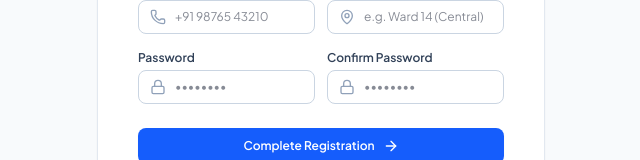
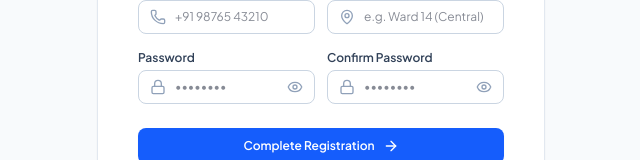
Before and after one commit to debiprasad229/CivicAI, a React (Vite) app in the folder client/: page /register in a window 1280 px wide. Shown: the part 436-596 px from the top of the page, without its empty margins (319-959 px from the left). Built offline with nearby package versions, Linux system fonts and the light colour scheme; no server answers.

Commit message:
remove switch to municipal admin button and all role toggle functionality

```diff
--- a/client/src/layouts/AppLayout.jsx
+++ b/client/src/layouts/AppLayout.jsx
@@ -18,8 +18,7 @@ import {
   ChevronRight,
   ExternalLink,
   Sparkles,
-  Layers,
-  ArrowLeftRight
+  Layers
 } from 'lucide-react';
 import { useAuth } from '../context/AuthContext';
 
@@ -51,14 +50,6 @@ export default function AppLayout() {
   ];
 
   const currentNav = isCitizen ? citizenNav : adminNav;
-
-  const handleToggleRole = () => {
-    if (isCitizen) {
-      navigate('/login', { state: { targetRole: 'admin' } });
-    } else {
-      navigate('/app/citizen');
-    }
-  };
 
   const handleLogout = () => {
     logout();
@@ -111,18 +102,8 @@ export default function AppLayout() {
             </div>
           </div>
 
-          {/* Right: Role Switcher Demo Badge, Notifications & Profile */}
+          {/* Right: Notifications & Profile */}
           <div className="flex items-center gap-3">
-            {/* Quick Role Switcher Button for Demo */}
-            <button
-              onClick={handleToggleRole}
-              title="Toggle between Citizen and Municipal Authority views"
-              className="hidden sm:inline-flex items-center gap-1.5 px-3 py-1.5 rounded-lg border text-xs font-semibold transition-colors bg-white hover:bg-slate-50 border-slate-200 text-slate-700 shadow-2xs"
-            >
-              <ArrowLeftRight className="w-3.5 h-3.5 text-blue-600" />
-              <span>Switch to {isCitizen ? 'Municipal Admin' : 'Citizen'}</span>
-            </button>
-
             {/* Notification Bell */}
             <button
               className="relative p-2 rounded-lg text-slate-500 hover:text-slate-700 hover:bg-slate-100"
@@ -164,19 +145,6 @@ export default function AppLayout() {
                   </div>
 
                   <div className="py-1">
-                    <button
-                      onClick={handleToggleRole}
-                      className="w-full px-4 py-2 text-left text-xs text-slate-700 hover:bg-slate-50 flex items-center justify-between"
-                    >
-                      <span className="flex items-center gap-2">
-                        <ArrowLeftRight className="w-3.5 h-3.5 text-slate-500" />
-                        Switch to {isCitizen ? 'Admin Portal' : 'Citizen Portal'}
-                      </span>
-                      <span className="text-[10px] font-mono px-1.5 py-0.5 rounded bg-slate-100 text-slate-600 uppercase">
-                        {isCitizen ? 'Admin' : 'Citizen'}
-                      </span>
-                    </button>
-
                     <Link
                       to="/"
                       className="w-full px-4 py-2 text-left text-xs text-slate-700 hover:bg-slate-50 flex items-center gap-2"
@@ -297,19 +265,6 @@ export default function AppLayout() {
                 </button>
               </div>
 
-              <div className="p-4 bg-slate-50 border-b border-slate-200">
-                <button
-                  onClick={() => {
-                    handleToggleRole();
-                    setMobileMenuOpen(false);
-                  }}
-                  className="w-full flex items-center justify-center gap-2 py-2 px-3 rounded-lg bg-white border border-slate-200 text-xs font-semibold text-slate-700 shadow-xs"
-                >
-                  <ArrowLeftRight className="w-3.5 h-3.5 text-blue-600" />
-                  Switch to {isCitizen ? 'Municipal Admin' : 'Citizen'}
-                </button>
-              </div>
-
               <nav className="flex-1 p-4 space-y-1 overflow-y-auto">
                 {currentNav.map((item) => {
                   const Icon = item.icon;
--- a/client/src/pages/LoginPage.jsx
+++ b/client/src/pages/LoginPage.jsx
@@ -1,11 +1,12 @@
 import React, { useState } from 'react';
 import { Link, useNavigate, useLocation } from 'react-router-dom';
-import { Building2, ArrowRight, ShieldCheck, UserCheck, Lock, Mail, AlertCircle, Loader2 } from 'lucide-react';
+import { Building2, ArrowRight, ShieldCheck, UserCheck, Lock, Mail, AlertCircle, Loader2, Eye, EyeOff } from 'lucide-react';
 import { useAuth } from '../context/AuthContext';
 
 export default function LoginPage() {
   const [email, setEmail] = useState('');
   const [password, setPassword] = useState('');
+  const [showPassword, setShowPassword] = useState(false);
   const [selectedRole, setSelectedRole] = useState('citizen');
   const [isSubmitting, setIsSubmitting] = useState(false);
   const [errorMessage, setErrorMessage] = useState('');
@@ -163,13 +164,22 @@ export default function LoginPage() {
               <div className="relative">
                 <Lock className="w-4 h-4 text-slate-400 absolute left-3 top-1/2 -translate-y-1/2" />
                 <input
-                  type="password"
+                  type={showPassword ? 'text' : 'password'}
                   required
                   placeholder="••••••••"
                   value={password}
                   onChange={(e) => setPassword(e.target.value)}
-                  className="w-full bg-white border border-slate-300 rounded-lg pl-9 pr-3 py-2 text-xs text-slate-900 focus:outline-hidden focus:border-blue-600 focus:ring-1 focus:ring-blue-600"
+                  className="w-full bg-white border border-slate-300 rounded-lg pl-9 pr-10 py-2 text-xs text-slate-900 focus:outline-hidden focus:border-blue-600 focus:ring-1 focus:ring-blue-600"
                 />
+                <button
+                  type="button"
+                  onClick={() => setShowPassword(!showPassword)}
+                  className="absolute right-3 top-1/2 -translate-y-1/2 text-slate-400 hover:text-slate-600 focus:outline-hidden cursor-pointer"
+                  title={showPassword ? "Hide password" : "Show password"}
+                  aria-label={showPassword ? "Hide password" : "Show password"}
+                >
+                  {showPassword ? <EyeOff className="w-4 h-4" /> : <Eye className="w-4 h-4" />}
+                </button>
               </div>
             </div>
 
--- a/client/src/pages/RegisterPage.jsx
+++ b/client/src/pages/RegisterPage.jsx
@@ -1,6 +1,6 @@
 import React, { useState } from 'react';
 import { Link, useNavigate } from 'react-router-dom';
-import { Building2, ArrowRight, User, Mail, Phone, MapPin, Lock, AlertCircle, Loader2 } from 'lucide-react';
+import { Building2, ArrowRight, User, Mail, Phone, MapPin, Lock, AlertCircle, Loader2, Eye, EyeOff } from 'lucide-react';
 import { useAuth } from '../context/AuthContext';
 
 export default function RegisterPage() {
@@ -13,6 +13,8 @@ export default function RegisterPage() {
     confirmPassword: ''
   });
 
+  const [showPassword, setShowPassword] = useState(false);
+  const [showConfirmPassword, setShowConfirmPassword] = useState(false);
   const [isSubmitting, setIsSubmitting] = useState(false);
   const [errorMessage, setErrorMessage] = useState('');
 
@@ -167,14 +169,23 @@ export default function RegisterPage() {
                 <div className="relative">
                   <Lock className="w-4 h-4 text-slate-400 absolute left-3 top-1/2 -translate-y-1/2" />
                   <input
-                    type="password"
+                    type={showPassword ? 'text' : 'password'}
                     name="password"
                     required
                     placeholder="••••••••"
                     value={formData.password}
                     onChange={handleChange}
-                    className="w-full bg-white border border-slate-300 rounded-lg pl-9 pr-3 py-2 text-xs text-slate-900 focus:outline-hidden focus:border-blue-600 focus:ring-1 focus:ring-blue-600"
+                    className="w-full bg-white border border-slate-300 rounded-lg pl-9 pr-10 py-2 text-xs text-slate-900 focus:outline-hidden focus:border-blue-600 focus:ring-1 focus:ring-blue-600"
                   />
+                  <button
+                    type="button"
+                    onClick={() => setShowPassword(!showPassword)}
+                    className="absolute right-3 top-1/2 -translate-y-1/2 text-slate-400 hover:text-slate-600 focus:outline-hidden cursor-pointer"
+                    title={showPassword ? "Hide password" : "Show password"}
+                    aria-label={showPassword ? "Hide password" : "Show password"}
+                  >
+                    {showPassword ? <EyeOff className="w-4 h-4" /> : <Eye className="w-4 h-4" />}
+                  </button>
                 </div>
               </div>
 
@@ -185,14 +196,23 @@ export default function RegisterPage() {
                 <div className="relative">
                   <Lock className="w-4 h-4 text-slate-400 absolute left-3 top-1/2 -translate-y-1/2" />
                   <input
-                    type="password"
+                    type={showConfirmPassword ? 'text' : 'password'}
                     name="confirmPassword"
                     required
                     placeholder="••••••••"
                     value={formData.confirmPassword}
                     onChange={handleChange}
-                    className="w-full bg-white border border-slate-300 rounded-lg pl-9 pr-3 py-2 text-xs text-slate-900 focus:outline-hidden focus:border-blue-600 focus:ring-1 focus:ring-blue-600"
+                    className="w-full bg-white border border-slate-300 rounded-lg pl-9 pr-10 py-2 text-xs text-slate-900 focus:outline-hidden focus:border-blue-600 focus:ring-1 focus:ring-blue-600"
                   />
+                  <button
+                    type="button"
+                    onClick={() => setShowConfirmPassword(!showConfirmPassword)}
+                    className="absolute right-3 top-1/2 -translate-y-1/2 text-slate-400 hover:text-slate-600 focus:outline-hidden cursor-pointer"
+                    title={showConfirmPassword ? "Hide password" : "Show password"}
+                    aria-label={showConfirmPassword ? "Hide password" : "Show password"}
+                  >
+                    {showConfirmPassword ? <EyeOff className="w-4 h-4" /> : <Eye className="w-4 h-4" />}
+                  </button>
                 </div>
               </div>
             </div>
```
